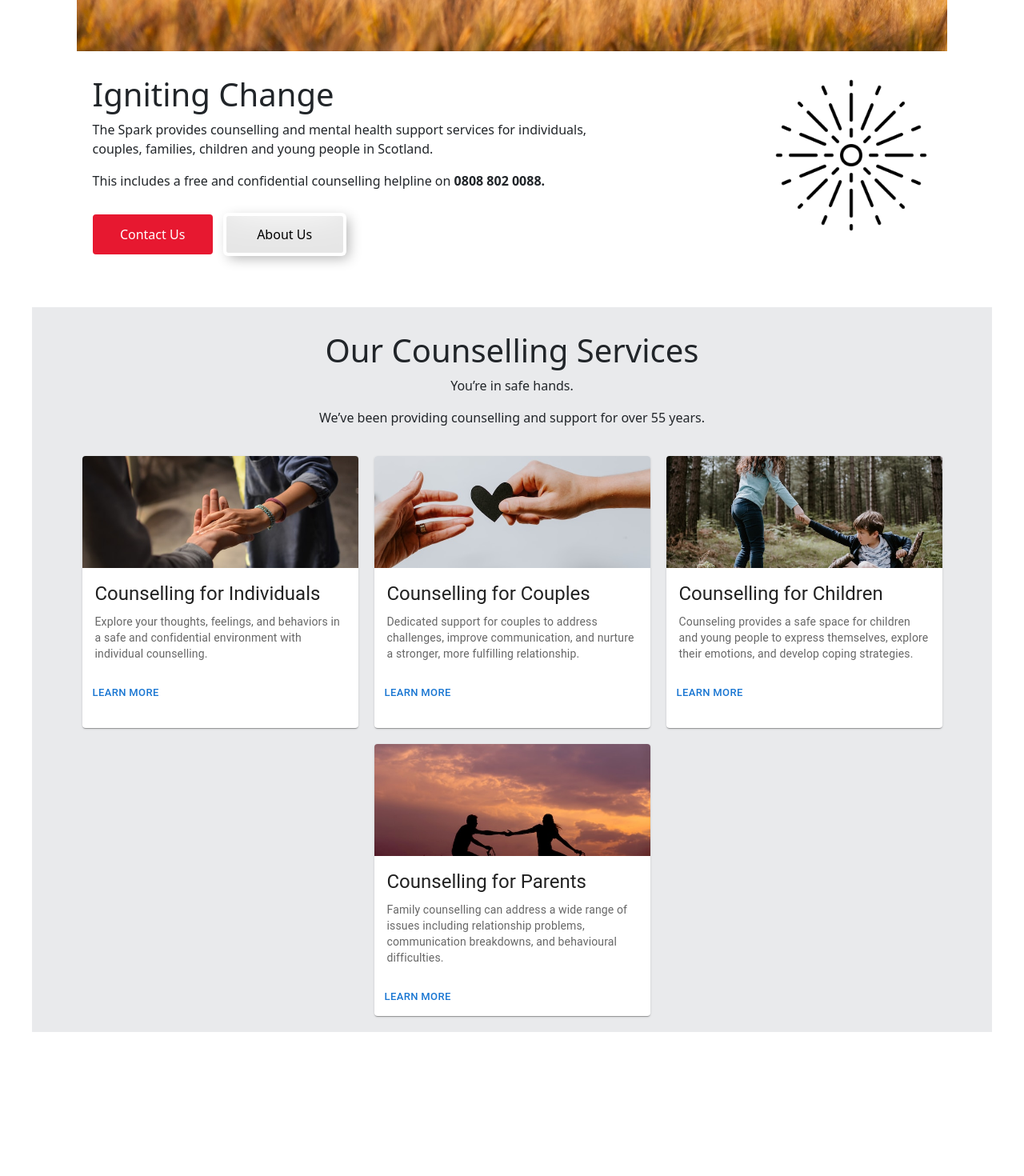
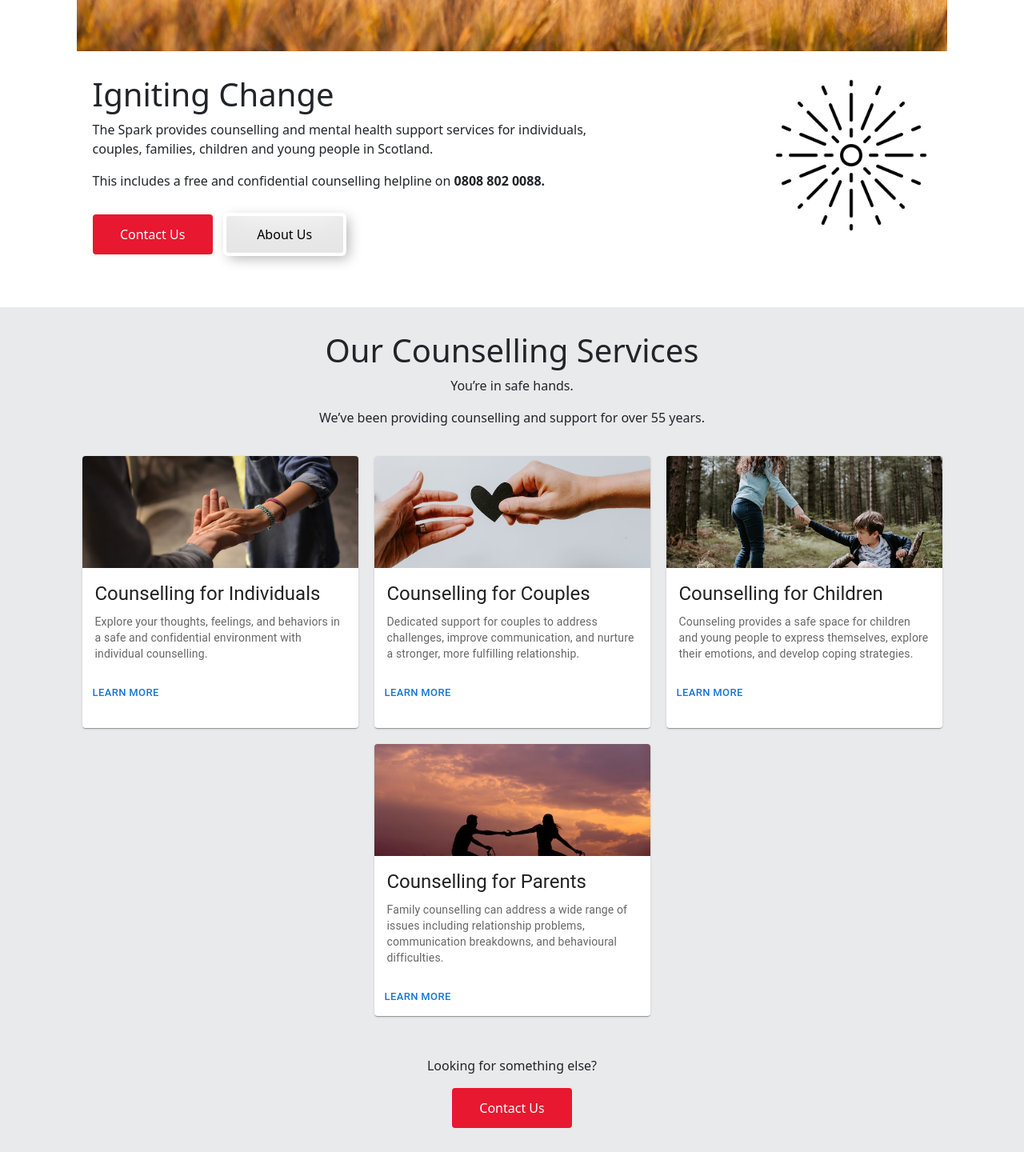
Before and after one commit to gines18/The_Spark, a React (Vite) app: page / in a window 1280 px wide. Shown: the part 751-2221 px from the top of the page at 80% size. Before the commit the page ends 2081 px from the top, so only its background shows below. Built offline with nearby package versions, Linux system fonts and the light colour scheme.

Commit message:
add position sticky to navbar

```diff
--- a/src/components/Navbar.css
+++ b/src/components/Navbar.css
@@ -10,6 +10,10 @@ body {
   align-items: center;
   width: 100%;
   height: 90px;
+  position: sticky;
+  top: 0;
+  background-color: white;
+  z-index: 1;
 }
 
 .navbar_menu {
--- a/src/components/Services.css
+++ b/src/components/Services.css
@@ -1,22 +1,48 @@
-#services_container_header{
+#services_container_header_top {
   display: flex;
   justify-content: center;
   flex-direction: column;
   align-items: center;
-    background-color: #E9EAEC;
-    margin-left: 40px;
-    margin-right: 40px;
+  background-color: #e9eaec;
+
   padding-top: 30px;
 }
-#services_container{
+#services_container {
   display: flex;
   justify-content: center;
   align-items: center;
   gap: 20px;
-    margin-left: 40px;
-    margin-right: 40px;
+
   flex-wrap: wrap;
-    background-color: #E9EAEC;
-    margin-bottom: 40px;
+  background-color: #e9eaec;
+
   padding: 20px;
 }
+
+#services_container_header_bottom {
+  display: flex;
+  justify-content: center;
+  flex-direction: column;
+  align-items: center;
+  background-color: #e9eaec;
+
+  padding-top: 30px;
+  margin-bottom: 30px;
+  padding-bottom: 30px;
+}
+
+
+#info_button_services {
+    width: 150px;
+    height: 50px;
+    background-color: #e71830;
+    color: white;
+    border: 2px solid #e71830;
+    border-radius: 4px;
+    transition: all 0.2s ease-in-out;
+  }
+
+  #info_button_services:hover{
+  transform: scale(1.1);
+  cursor: pointer;
+}
--- a/src/components/Services.jsx
+++ b/src/components/Services.jsx
@@ -36,7 +36,7 @@ let data = [
 function Services() {
   return (
     <>
-    <div id="services_container_header">
+    <div id="services_container_header_top">
       <h1>Our Counselling Services</h1>
       <p>You’re in safe hands.</p>
       <p>We’ve been providing counselling and support for over 55 years.</p>
@@ -68,6 +68,10 @@ function Services() {
           </Card>
         ))}
       </div>
+      <div id="services_container_header_bottom">
+      <p>Looking for something else?</p>
+      <button id="info_button_services">Contact Us</button>
+    </div>
     </>
   );
 }
```
Lines whose indentation alone changed are shown as unchanged.
